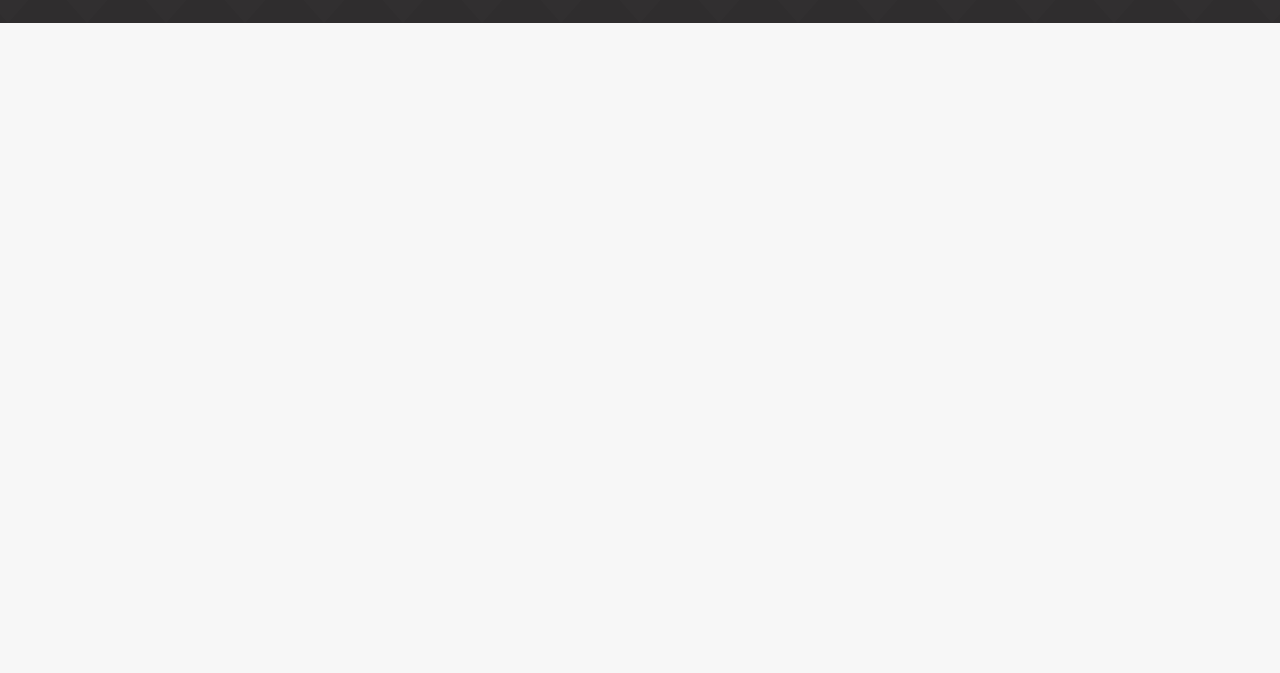
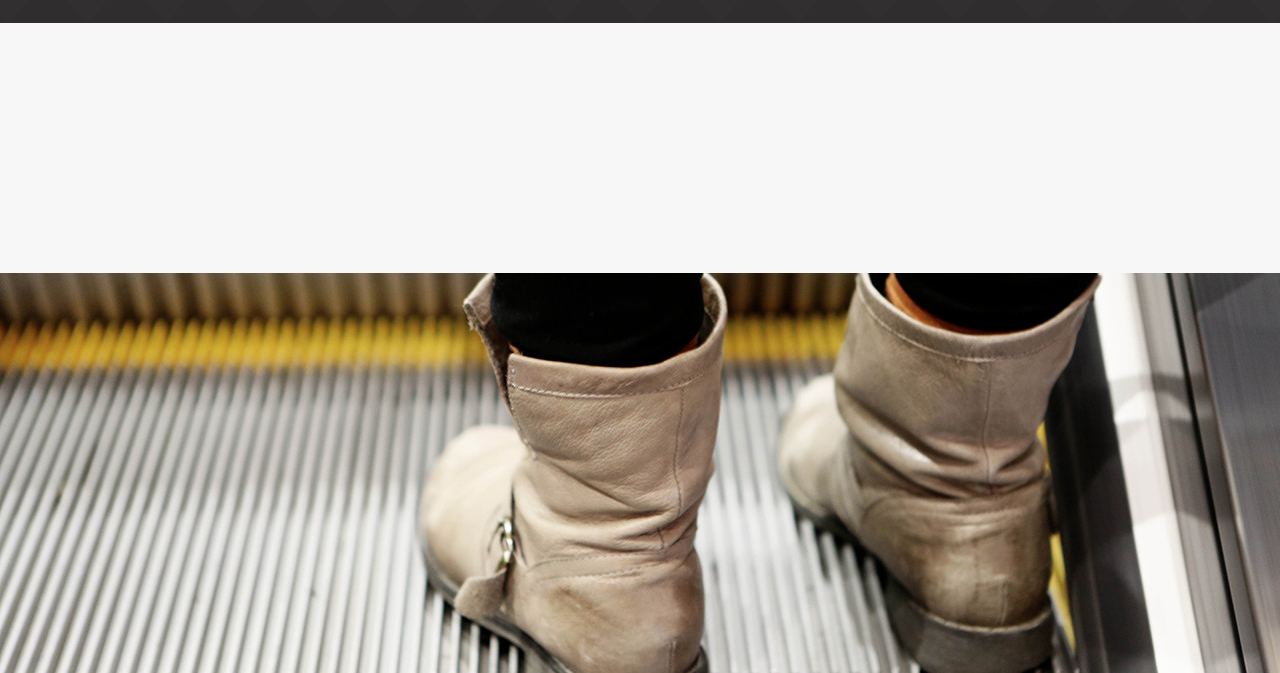
Before and after one commit to carlosrojaso/workshop1, a plain HTML site: page mockup/index.html in a window 1280 px wide. Shown: the part 2837-3510 px from the top of the page. Before the commit the page ends 2860 px from the top, so only its background shows below. Drawn offline with nearby package versions, Linux system fonts and the light colour scheme; files whose address does not match are found by name.

Commit message:
creando slider

```diff
--- a/mockup/css/style.css
+++ b/mockup/css/style.css
@@ -768,7 +768,7 @@ input:-ms-input-placeholder {
     top: -75px;
     left: 50%;
     margin-left: -75px;
-    animation: animacion 2s infinite;
+    animation: animacion 1s infinite;
     -webkit-animation: animacion 1s infinite; /* Chrome, Safari, Opera */
     -moz-animation: animacion 1s infinite; /* Chrome, Safari, Opera */
     animation-direction: alternate;
@@ -918,3 +918,79 @@ input:-ms-input-placeholder {
     transform: rotate(360deg);
     -webkit-transform: rotate(360deg);
 }
+
+
+
+
+.cont-slider {
+    width: 100%;
+    background-color: #2f2d2e;
+    height: 400px;
+    margin: 10em 0;
+    position: relative;
+}
+
+.cont-slider .slider-comun {
+    width: 100%;
+    height: auto;
+    position: absolute;
+
+}
+
+.cont-slider .slider1 {
+    width: 100%;
+    z-index: 30;
+    animation: slider1 3s ease-in-out infinite alternate;
+
+}
+
+@keyframes slider1 {
+    0% {
+        opacity: 1;
+    }
+
+    100% {
+        opacity: 0;
+    }
+}
+
+
+
+.cont-slider .slider2 {
+    width: 100%;
+    z-index: 20;
+    animation: slider2 3s ease-in-out infinite alternate;
+
+}
+
+@keyframes slider2 {
+    0% {
+        opacity: 0;
+    }
+
+    100% {
+        opacity: 1;
+    }
+}
+
+
+
+
+
+
+/*.cont-slider .slider3 {
+    width: 100%;
+    z-index: 10;
+    animation: slider3 4s ease-in-out infinite alternate;
+
+}
+
+@keyframes slider3 {
+    0% {
+        opacity: 0;
+    }
+
+    100% {
+        opacity: 1;
+    }
+}*/
--- a/mockup/index.html
+++ b/mockup/index.html
@@ -56,7 +56,7 @@
 
             <form class="buscador wow fadeInUp" data-wow-delay=".2s" action="action-page.php">
 
-                <input type="search" name="campo" autofocus placeholder="¿Qué curso andas buscando?">
+                <input type="search" name="campo" placeholder="¿Qué curso andas buscando?">
 
                 <input type="submit" name="buscar" class="lupa" value="">
 
@@ -391,6 +391,25 @@
 
 
 
+    <div class="cont-slider">
+
+        <div class="slider-comun slider1">
+            <img src="slider/img-1.jpg">
+        </div>
+
+        <div class="slider-comun slider2">
+            <img src="slider/img-2.jpg">
+        </div>
+
+<!--        <div class="slider-comun slider3">
+            <img src="slider/img-3.jpg">
+        </div>-->
+
+    </div>
+
+
+
+
 
 
 
```
Also changed, not shown: mockup/slider/img-1.jpg (added), mockup/slider/img-2.jpg (added), mockup/slider/img-3.jpg (added).
